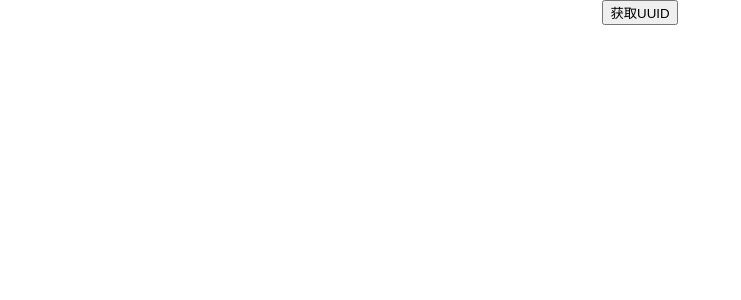
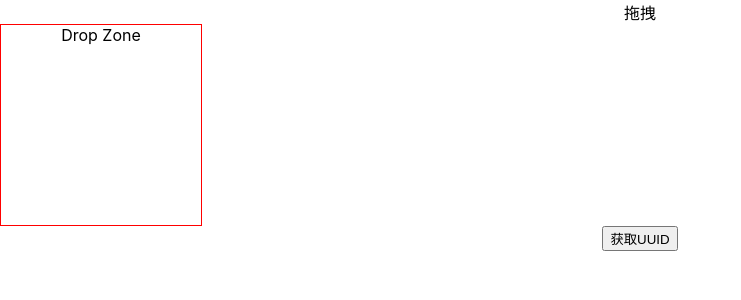
Before and after one commit to TigerWFH/wfh-mpa, a React app: page / in a window 1280 px wide. Shown: the top 300 px of the page, without its empty margins (0-741 px from the left). Built offline with nearby package versions, Linux system fonts and the light colour scheme.

Commit message:
feat：拖拽事件

```diff
--- a/src/App.js
+++ b/src/App.js
@@ -55,9 +55,31 @@ class MyApp extends React.Component {
     console.log('capture');
   };
 
+  onDragStart = (event) => {
+    console.log('dragstart===>', event);
+  };
+
+  onDragOver = (event) => {
+    console.log('dragover===>', event);
+    event.preventDefault();
+  };
+
+  onDrop = (event) => {
+    console.log('drop===>', event);
+  };
+
   render() {
     return (
-      <div className="App">
+      <div className="App" onDrop={this.onDrop}>
+        <div draggable={true} onDragStart={this.onDragStart}>
+          拖拽
+        </div>
+        <div
+          onDrop={this.onDrop}
+          onDragOver={this.onDragOver}
+          style={{ width: '200px', height: '200px', border: '1px solid red' }}>
+          Drop Zone
+        </div>
         <button onClick={this.onClick}>获取UUID</button>
         <span>{this.state.uuid}</span>
       </div>
```
Also changed, not shown: 1 other file (tests, documents, lock files or other folders).
